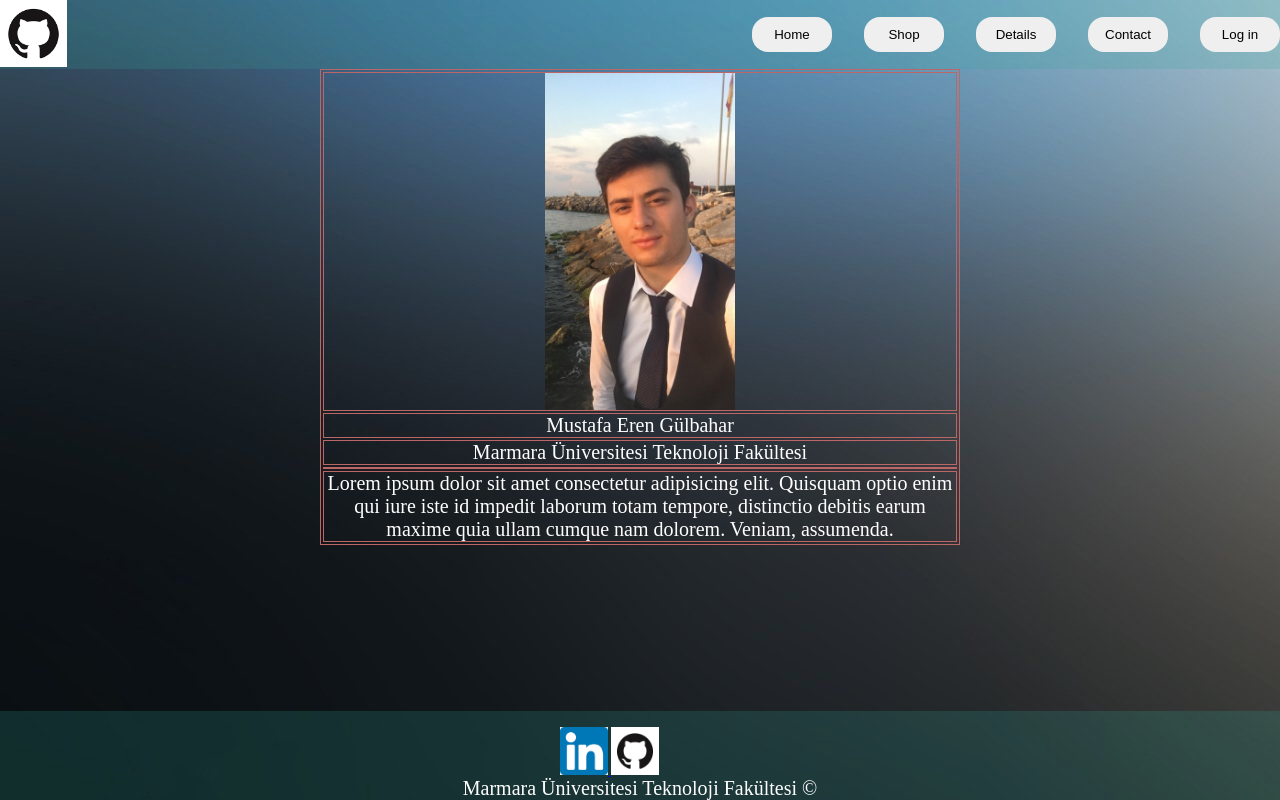
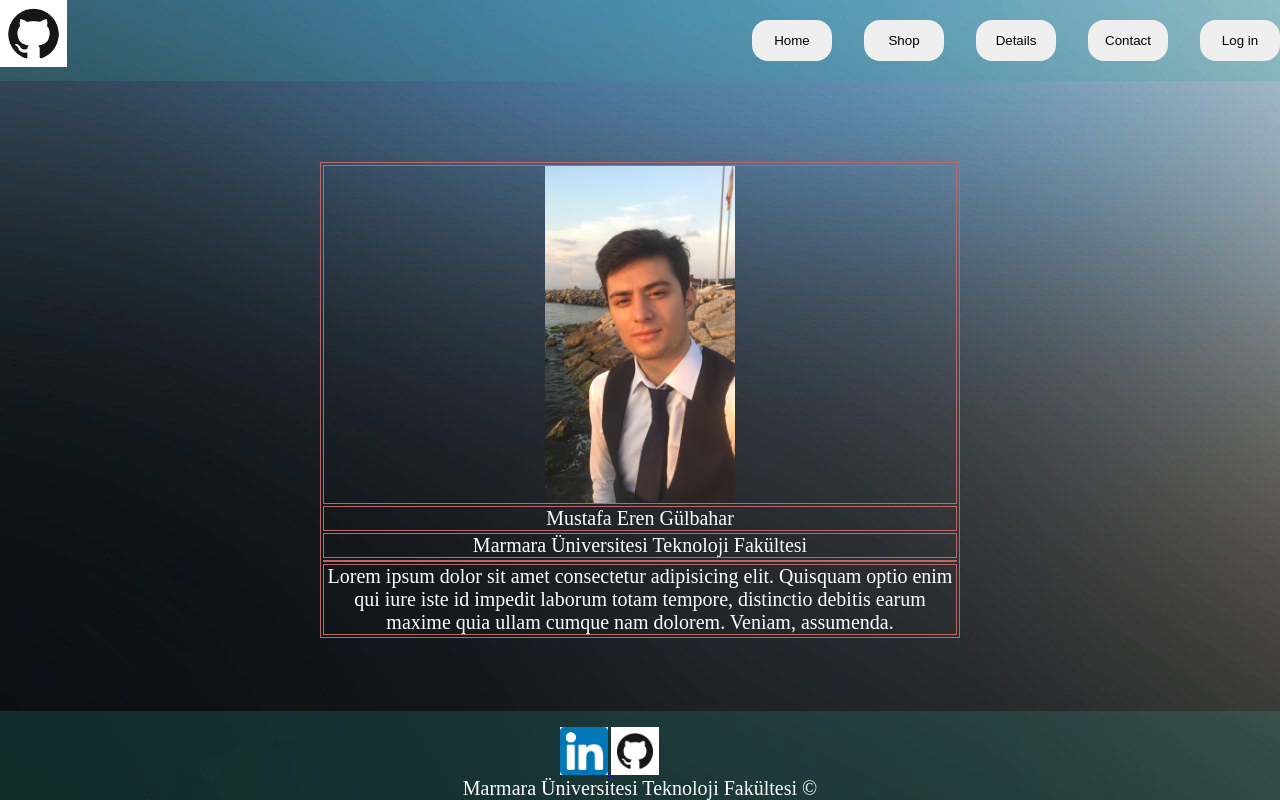
Before and after one commit to erengulbahar/erengulbahar.github.io, a plain HTML site: page index.html in a window 1280 px wide. Drawn offline with Linux system fonts and the light colour scheme.

Commit message:
feat: Adding Grid and Flex

```diff
--- a/css/style.css
+++ b/css/style.css
@@ -10,8 +10,8 @@ body{
 }
 
 .main{
-    display: flex;
-    flex-direction: column;
+    display: grid;
+    grid-template-rows: repeat(3, 1fr);
     height: 100vh;
 }
 
@@ -19,6 +19,7 @@ body{
     display: flex;
     justify-content: space-between;
     background-color: rgba(48, 165, 149, 0.2);
+    height: 50%;
 }
 
 .navbar-logo{
--- a/index.html
+++ b/index.html
@@ -10,7 +10,7 @@
 <body>
     <div class="main">
         <div class="navbar">
-            <a href="https://github.com/erengulbahar" target="_blank">
+            <a class="navbar-div" href="https://github.com/erengulbahar" target="_blank">
                 <img class="navbar-logo" src="./images/githubLogo.png" alt="GitHub Logo">
             </a>
 
```
